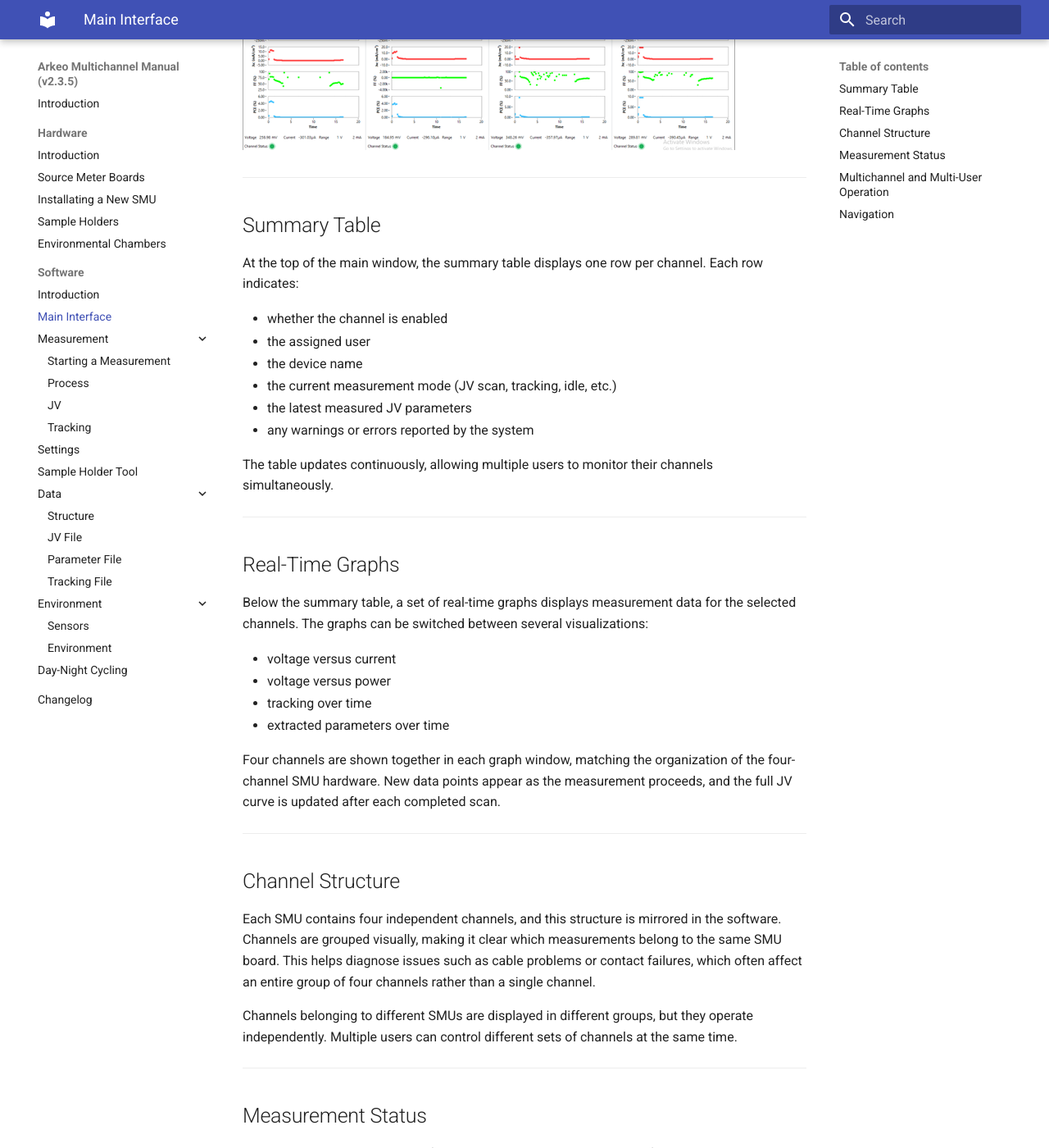
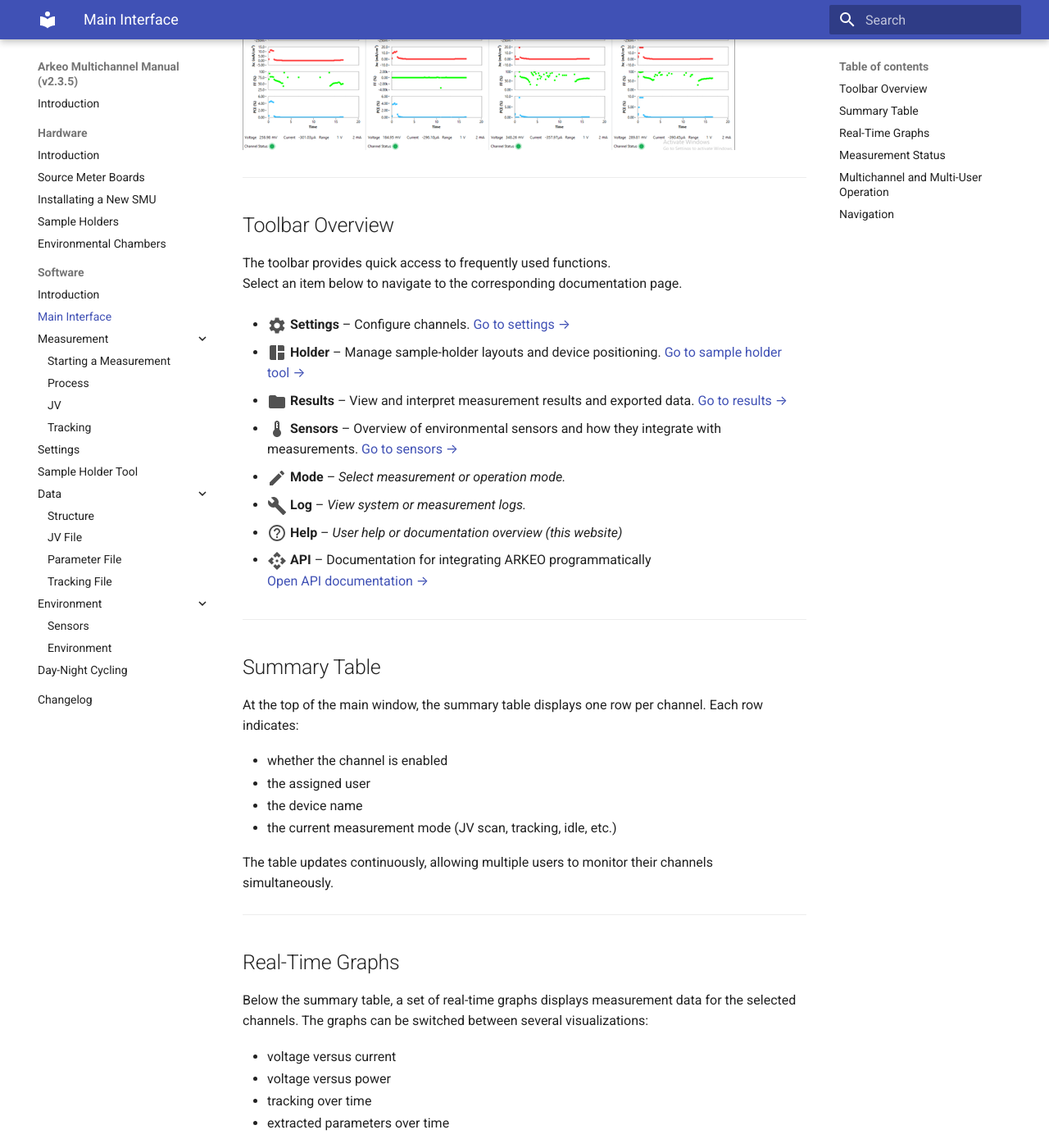
Before and after one commit to cicciresearch/arkeo-multichannel-manual, an MkDocs documentation site: the page built from docs/software/interface.md, in a window 1280 px wide and 1400 px high, scrolled down 876 px. Shown: the whole window at 82% size. Built offline with MkDocs 1.6.1 and Material for MkDocs 9.7.7, drawn with Linux system fonts in a browser that asks for light colours; some of the changed text lies outside the part shown.

Commit message:
added toolbar to interface.md

```diff
--- a/docs/software/interface.md
+++ b/docs/software/interface.md
@@ -10,6 +10,30 @@
 
 ---
 
+## Toolbar Overview
+
+The toolbar provides quick access to frequently used functions.
+Select an item below to navigate to the corresponding documentation page.
+
+- <img src="/assets/img/toolbar-icons/settings_24dp_515151.svg" width="24" style="vertical-align: middle;"> **Settings** – Configure channels. [Go to settings →](settings.md)
+
+- <img src="/assets/img/toolbar-icons/holder_24dp_515151.svg" width="24" style="vertical-align: middle;"> **Holder** – Manage sample-holder layouts and device positioning. [Go to sample holder tool →](sample-holder-tool.md)
+
+- <img src="/assets/img/toolbar-icons/results_24dp_515151.svg" width="24" style="vertical-align: middle;"> **Results** – View and interpret measurement results and exported data. [Go to results →](data/index.md)
+
+- <img src="/assets/img/toolbar-icons/sensors_24dp_515151.svg" width="24" style="vertical-align: middle;"> **Sensors** – Overview of environmental sensors and how they integrate with measurements. [Go to sensors →](sensors/sensor.md)
+
+- <img src="/assets/img/toolbar-icons/mode_24dp_515151.svg" width="24" style="vertical-align: middle;"> **Mode** – *Select measurement or operation mode.*
+
+- <img src="/assets/img/toolbar-icons/log_24dp_515151.svg" width="24" style="vertical-align: middle;"> **Log** – *View system or measurement logs.*
+
+- <img src="/assets/img/toolbar-icons/help_24dp_515151.svg" width="24" style="vertical-align: middle;"> **Help** – *User help or documentation overview (this website)*
+
+- <img src="/assets/img/toolbar-icons/api_24dp_515151.svg" width="24" style="vertical-align: middle;"> **API** – Documentation for integrating ARKEO programmatically
+  [Open API documentation →](https://cicciresearch.github.io/arkeo-multichannel-api-docs/)
+
+---
+
 ## Summary Table
 
 At the top of the main window, the summary table displays one row per channel. Each row indicates:
@@ -18,8 +42,6 @@
 - the assigned user
 - the device name
 - the current measurement mode (JV scan, tracking, idle, etc.)
-- the latest measured JV parameters
-- any warnings or errors reported by the system
 
 The table updates continuously, allowing multiple users to monitor their channels simultaneously.
 
@@ -38,19 +60,11 @@
 
 ---
 
-## Channel Structure
-
-Each SMU contains four independent channels, and this structure is mirrored in the software. Channels are grouped visually, making it clear which measurements belong to the same SMU board. This helps diagnose issues such as cable problems or contact failures, which often affect an entire group of four channels rather than a single channel.
-
-Channels belonging to different SMUs are displayed in different groups, but they operate independently. Multiple users can control different sets of channels at the same time.
-
----
-
 ## Measurement Status
 
 During a measurement, the interface shows whether the system is performing a JV scan, running maximum power point tracking, waiting for the next JV interval, or standing by. Tracking mode includes updates of the measured voltage, current, and power, along with automatic corrections applied by the control algorithm.
 
-When a JV scan completes, the extracted parameters—such as Voc, Jsc, V_MPP, J_MPP, and fill factor—are added to the parameter graph. This provides immediate feedback about device stability and performance changes over time.
+When a JV scan completes, the extracted parameters—such as Voc, Jsc, V_MPP, J_MPP, and fill factor are added to the parameter graph. This provides immediate feedback about device stability and performance changes over time.
 
 ---
 
--- a/mkdocs.yml
+++ b/mkdocs.yml
@@ -54,7 +54,7 @@
     - Main Interface: software/interface.md
     - Measurement:
       - Starting a Measurement: software/measurement/starting-a-measurement.md
-      - Process: software/measurement-process.md
+      - Process: software/measurement/measurement-process.md
       - JV: software/measurement/jv-scan.md
       - Tracking: software/measurement/tracking.md
     - Settings: software/settings.md
```
Also changed, not shown: docs/hardware/smu-introduction.md (+1 -1 lines), docs/software/measurement/measurement-process.md (renamed from docs/software/measurement-process.md, +2 -2 lines), docs/assets/img/toolbar-icons/api_24dp_515151.svg (added), docs/assets/img/toolbar-icons/help_24dp_515151.svg (added), docs/assets/img/toolbar-icons/holder_24dp_515151.svg (added), docs/assets/img/toolbar-icons/log_24dp_515151.svg (added), docs/assets/img/toolbar-icons/mode_24dp_515151.svg (added), docs/assets/img/toolbar-icons/results_24dp_515151.svg (added), docs/assets/img/toolbar-icons/sensors_24dp_515151.svg (added), docs/assets/img/toolbar-icons/settings_24dp_515151.svg (added).
